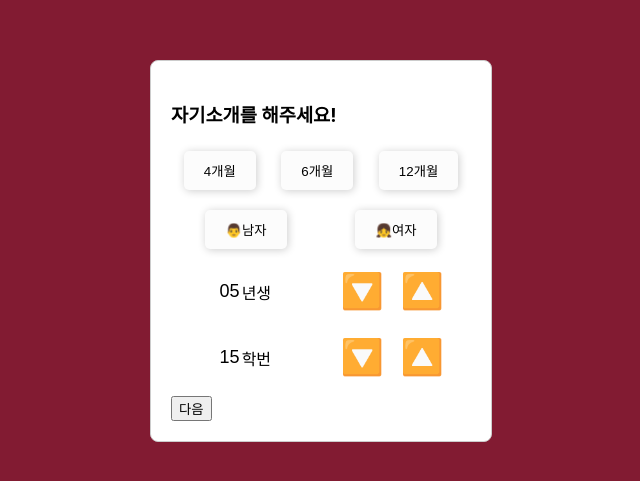
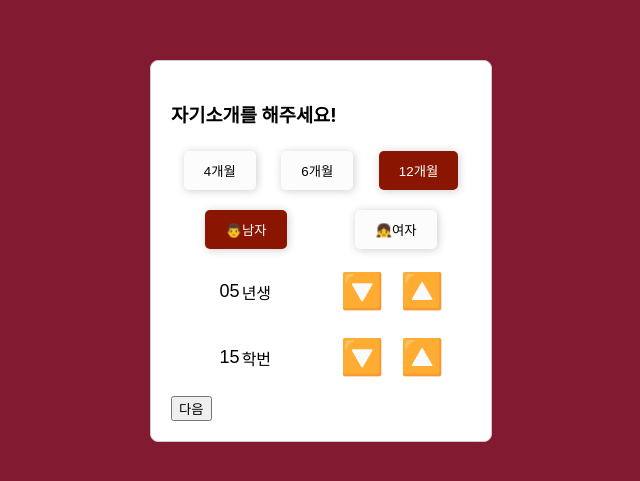
Before and after one commit to ga111o/roommate-checklist, a React (Create React App) app in the folder roommate-checklist/: page / in a window 1280 px wide. Shown: the part 149-630 px from the top of the page, without its empty margins (319-959 px from the left). Built offline with nearby package versions, Linux system fonts and the light colour scheme.

Commit message:
📝 basic setting

```diff
--- /dev/null
+++ b/roommate-checklist/src/gender.js
@@ -0,0 +1,46 @@
+import React, { useState, useEffect } from "react";
+import styled from "styled-components";
+
+const Button = styled.button`
+  margin: 5px;
+  padding: 10px 20px;
+  border: none;
+  background-color: ${(props) => (props.isSelected ? "#8A1601" : "#fcfcfc")};
+  color: ${(props) => (props.isSelected ? "#FFFFFF" : "#000000")};
+  box-shadow: 1px 1px 8px rgba(0, 0, 0, 0.2);
+  border-radius: 5px;
+  transition: background-size 0.3s ease-out, box-shadow 0.3s,
+    background-color 0.3s;
+  cursor: pointer;
+  &:focus {
+    outline: none;
+    transition: background-size 0.3s ease-out, box-shadow 0.3s,
+      background-color 0.3s;
+    box-shadow: 1px 1px 5px rgba(0, 0, 0, 0.6);
+  }
+`;
+
+const GenderSelect = () => {
+  const [gender, setGender] = useState(
+    localStorage.getItem("gender") || "남자"
+  );
+
+  useEffect(() => {
+    if (gender) {
+      localStorage.setItem("gender", gender);
+    }
+  }, [gender]);
+
+  return (
+    <div className="innerDetailsInput">
+      <Button isSelected={gender === "남자"} onClick={() => setGender("남자")}>
+        👨남자
+      </Button>
+      <Button isSelected={gender === "여자"} onClick={() => setGender("여자")}>
+        👧여자
+      </Button>
+    </div>
+  );
+};
+
+export default GenderSelect;
--- a/roommate-checklist/src/input.css
+++ b/roommate-checklist/src/input.css
@@ -37,7 +37,7 @@
   margin-bottom: 10px;
 }
 
-/* .innerDetailsInput input {
+textarea {
   box-shadow: 1px 1px 10px rgba(0, 0, 0, 0.2);
   background-color: rgba(0, 0, 0, 0.03);
   padding: 10px;
@@ -54,13 +54,13 @@
   background-position: left bottom;
   transition: background-size 0.3s ease-out, box-shadow 0.3s,
     background-color 0.3s;
-} */
+}
 
-/* .innerDetailsInput input:focus {
+textarea:focus {
   box-shadow: 5px 5px 10px rgba(0, 0, 0, 0.2);
   background-size: 0 1px;
   background-color: rgba(0, 0, 0, 0);
-} */
+}
 
 .innerDetailsInput {
   display: flex;
--- a/roommate-checklist/src/input.js
+++ b/roommate-checklist/src/input.js
@@ -4,6 +4,8 @@ import html2canvas from "html2canvas";
 import "./input.css";
 import AgeInput from "./ageInput";
 import HakbunInput from "./hakbunInput";
+import GenderSelect from "./gender";
+import TermSelect from "./term";
 
 const slideIn = keyframes`
   from {
@@ -60,15 +62,26 @@ const Input = () => {
   const [currentStep, setCurrentStep] = useState(0);
 
   const [selectedMonth, setSelectedMonth] = useState(
-    localStorage.getItem("selectedMonth") || ""
+    () => localStorage.getItem("selectedMonth") || "12개월"
   );
-  const [gender, setGender] = useState(localStorage.getItem("gender") || "");
-  const [age, setAge] = useState(localStorage.getItem("age") || "");
-  const [name, setName] = useState(localStorage.getItem("name") || "");
+  const [gender, setGender] = useState(
+    () => localStorage.getItem("gender") || "여자"
+  );
+  const [age, setAge] = useState(() => localStorage.getItem("age") || "95");
+  const [name, setName] = useState(() => {
+    const savedName = localStorage.getItem("name");
+    return savedName ? savedName.replace(/&#10;/g, "\n") : "";
+  });
+  const [hakbun, setHakbun] = useState(
+    () => localStorage.getItem("hakbun") || "15"
+  );
 
-  const ageInputRef = useRef(null);
-  const nameInputRef = useRef(null);
   const resultRef = useRef(null);
+
+  const handleNameChange = (e) => {
+    const value = e.target.value;
+    setName(value);
+  };
 
   useEffect(() => {
     localStorage.setItem("selectedMonth", selectedMonth);
@@ -79,20 +92,17 @@ const Input = () => {
   }, [gender]);
 
   useEffect(() => {
+    localStorage.setItem("hakbun", hakbun);
+  }, [hakbun]);
+
+  useEffect(() => {
     localStorage.setItem("age", age);
   }, [age]);
 
   useEffect(() => {
-    localStorage.setItem("name", name);
+    const encodedName = name.replace(/\n/g, "&#10;");
+    localStorage.setItem("name", encodedName);
   }, [name]);
-
-  useEffect(() => {
-    if (currentStep === 1) {
-      ageInputRef.current.focus();
-    } else if (currentStep === 2) {
-      nameInputRef.current.focus();
-    }
-  }, [currentStep]);
 
   const handleNext = () => {
     if (currentStep < 4) {
@@ -105,12 +115,18 @@ const Input = () => {
   };
 
   const handleReset = () => {
-    if (window.confirm("정말로 초기화하시겠습니까?")) {
+    if (window.confirm("입력된 정보를 초기화할까요?")) {
       localStorage.clear();
-      setSelectedMonth("");
-      setGender("");
-      setAge("");
+      localStorage.setItem("selectedMonth", "4개월");
+      localStorage.setItem("gender", "남자");
+      localStorage.setItem("age", "95");
+      localStorage.setItem("hakbun", "15");
+
+      setSelectedMonth("4개월");
+      setGender("남자");
+      setAge("95");
       setName("");
+      setHakbun("15");
       setCurrentStep(0);
     }
   };
@@ -140,93 +156,32 @@ const Input = () => {
     <Container>
       <Div isVisible={currentStep === 0}>
         <h3>자기소개를 해주세요!</h3>
-        <div className="innerDetailsInput">
-          <Button
-            isSelected={selectedMonth === "4개월"}
-            onClick={() => setSelectedMonth("4개월")}
-          >
-            4개월
-          </Button>
-          <Button
-            isSelected={selectedMonth === "6개월"}
-            onClick={() => setSelectedMonth("6개월")}
-          >
-            6개월
-          </Button>
-          <Button
-            isSelected={selectedMonth === "12개월"}
-            onClick={() => setSelectedMonth("12개월")}
-          >
-            12개월
-          </Button>
-        </div>
-
-        <div className="innerDetailsInput">
-          <Button
-            isSelected={gender === "남자"}
-            onClick={() => setGender("남자")}
-          >
-            👨남자
-          </Button>
-          <Button
-            isSelected={gender === "여자"}
-            onClick={() => setGender("여자")}
-          >
-            👧여자
-          </Button>
-        </div>
+        <TermSelect />
+        <GenderSelect />
         <AgeInput />
         <HakbunInput />
 
         <button onClick={handleNext}>다음</button>
       </Div>
       <Div isVisible={currentStep === 1}>
-        <h3>기본 정보</h3>
-        <input
-          ref={ageInputRef}
-          type="number"
-          value={age}
-          onChange={(e) => setAge(e.target.value)}
-          onKeyDown={handleKeyDown}
-        />
-        <p>년생</p>
+        <h3>자기소개를 해주세요!</h3>
         <button onClick={handleNext}>다음</button>
       </Div>
       <Div isVisible={currentStep === 2}>
-        <p>이름을 입력해주세요:</p>
-        <input
-          ref={nameInputRef}
+        <h3>제 룸메는 이랬으면 좋겠어요!</h3>
+        <button onClick={handleNext}>다음</button>
+      </Div>
+      <Div isVisible={currentStep === 3}>
+        <h3>룸메님, 이건 지켜 주세요!</h3>
+        <textarea
+          placeholder="없다면 넘어가도 무방해요."
           type="text"
           value={name}
-          onChange={(e) => setName(e.target.value)}
-          onKeyDown={handleKeyDown}
+          onChange={handleNameChange}
         />
         <button onClick={handleNext}>다음</button>
       </Div>
-      <Div isVisible={currentStep === 3}>
-        <h3>개월 수를 선택해주세요:</h3>
-        <div>
-          <Button
-            isSelected={selectedMonth === "4개월"}
-            onClick={() => setSelectedMonth("4개월")}
-          >
-            4개월
-          </Button>
-          <Button
-            isSelected={selectedMonth === "6개월"}
-            onClick={() => setSelectedMonth("6개월")}
-          >
-            6개월
-          </Button>
-          <Button
-            isSelected={selectedMonth === "12개월"}
-            onClick={() => setSelectedMonth("12개월")}
-          >
-            12개월
-          </Button>
-        </div>
-        <button onClick={handleNext}>다음</button>
-      </Div>
+
       <div
         className="result"
         ref={resultRef}
@@ -235,12 +190,18 @@ const Input = () => {
         {currentStep === 4 && (
           <Div isVisible={true}>
             <p>저장된 정보:</p>
-            <p>성별: {gender}</p>
-            <p>나이: {age}</p>
-            <p>이름: {name}</p>
-            <p>선택한 개월: {selectedMonth}</p>
+            <p>성별: {localStorage.gender}</p>
+            <p>나이: {localStorage.age}</p>
+            <p>학번: {localStorage.hakbun}</p>
+            <p>선택한 개월: {localStorage.selectedMonth}</p>
+            <p>룸메님 이건 지켜주세요!</p>
+            <p
+              dangerouslySetInnerHTML={{
+                __html: localStorage.name.replace(/&#10;/g, "<br />"),
+              }}
+            ></p>
             <button onClick={handleSave}>저장하기</button>
-            <button onClick={handleReset}>처음으로</button>{" "}
+            <button onClick={handleReset}>처음으로</button>
           </Div>
         )}
       </div>
--- /dev/null
+++ b/roommate-checklist/src/term.js
@@ -0,0 +1,56 @@
+import React, { useState, useEffect } from "react";
+import styled from "styled-components";
+
+const Button = styled.button`
+  margin: 5px;
+  padding: 10px 20px;
+  border: none;
+  background-color: ${(props) => (props.isSelected ? "#8A1601" : "#fcfcfc")};
+  color: ${(props) => (props.isSelected ? "#FFFFFF" : "#000000")};
+  box-shadow: 1px 1px 8px rgba(0, 0, 0, 0.2);
+  border-radius: 5px;
+  transition: background-size 0.3s ease-out, box-shadow 0.3s,
+    background-color 0.3s;
+  cursor: pointer;
+  &:focus {
+    outline: none;
+    transition: background-size 0.3s ease-out, box-shadow 0.3s,
+      background-color 0.3s;
+    box-shadow: 1px 1px 5px rgba(0, 0, 0, 0.6);
+  }
+`;
+
+const TermSelect = () => {
+  const [selectedMonth, setSelectedMonth] = useState(
+    localStorage.getItem("selectedMonth") || "12개월"
+  );
+
+  useEffect(() => {
+    localStorage.setItem("selectedMonth", selectedMonth);
+  }, [selectedMonth]);
+
+  return (
+    <div className="innerDetailsInput">
+      <Button
+        isSelected={selectedMonth === "4개월"}
+        onClick={() => setSelectedMonth("4개월")}
+      >
+        4개월
+      </Button>
+      <Button
+        isSelected={selectedMonth === "6개월"}
+        onClick={() => setSelectedMonth("6개월")}
+      >
+        6개월
+      </Button>
+      <Button
+        isSelected={selectedMonth === "12개월"}
+        onClick={() => setSelectedMonth("12개월")}
+      >
+        12개월
+      </Button>
+    </div>
+  );
+};
+
+export default TermSelect;
```
